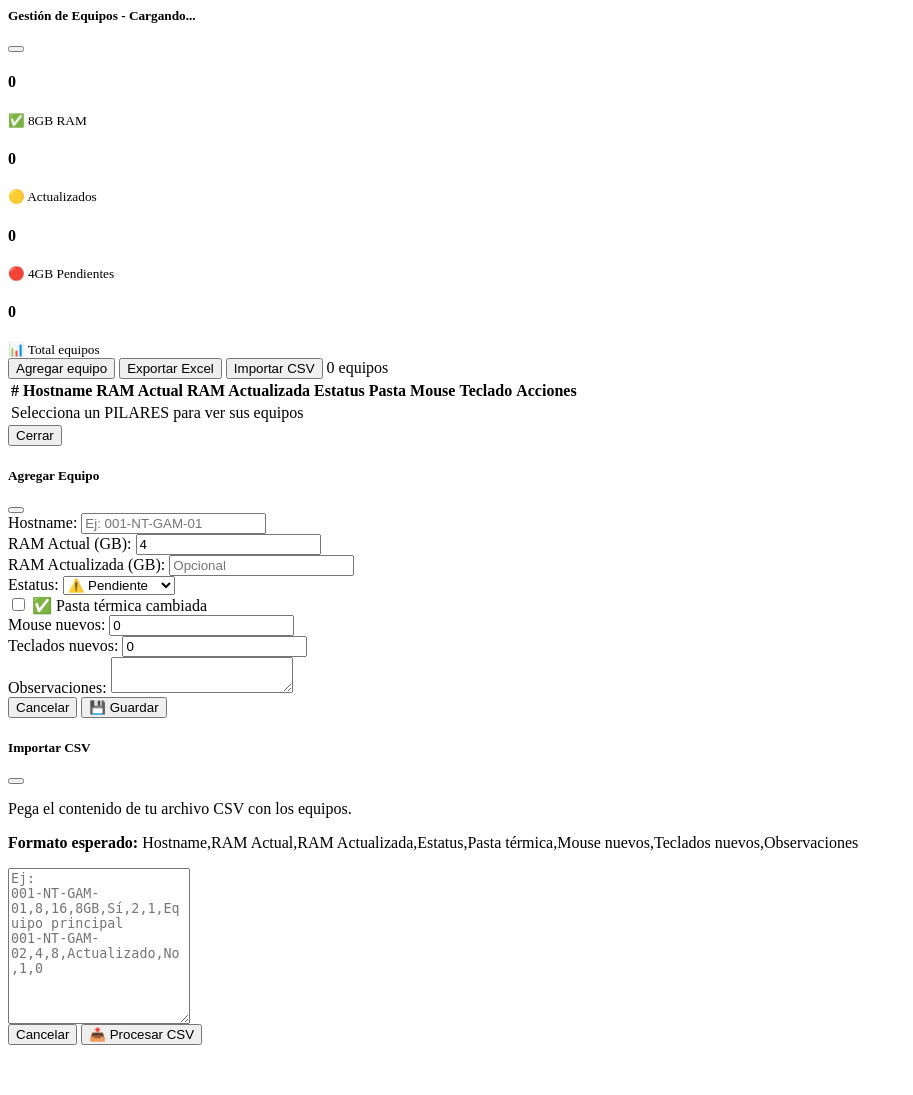
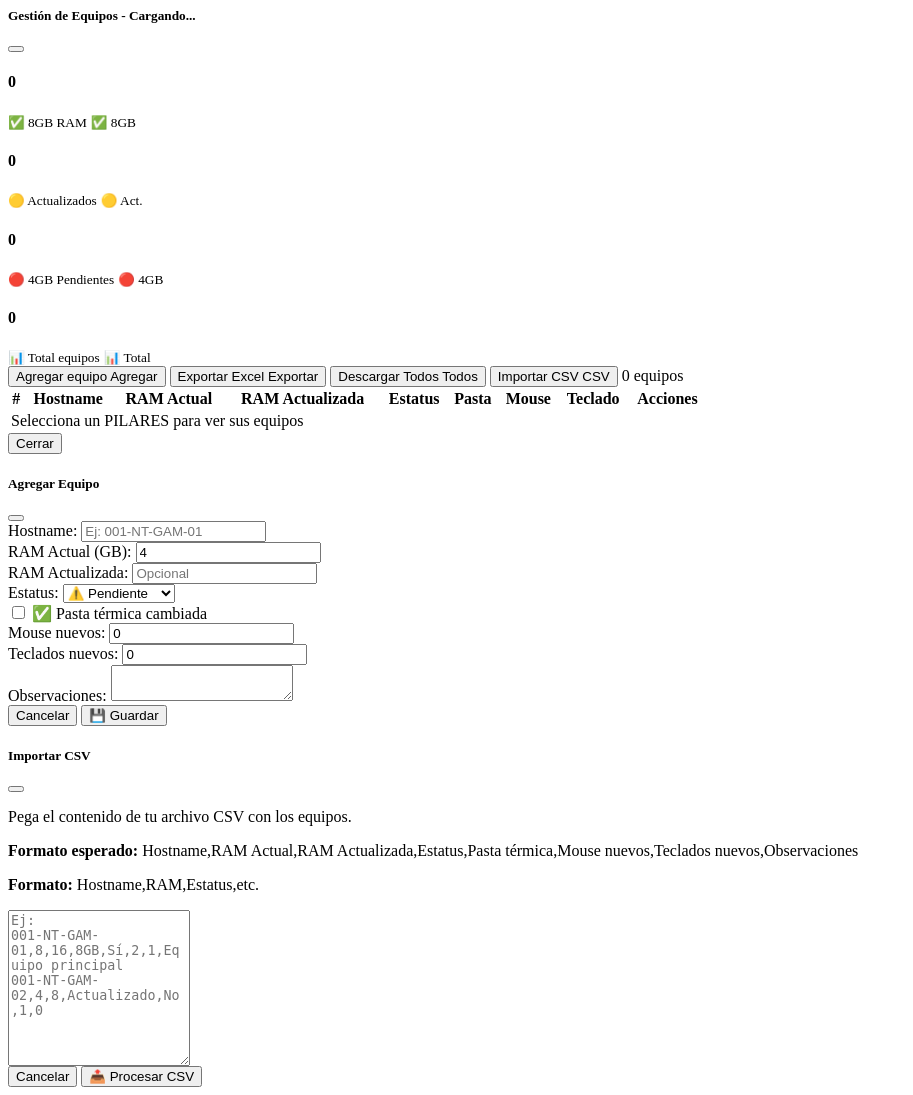
Before and after one commit to Erick25edc/panel-pilares, a Django app: template pilares/templates/pilares/modal_equipos.html in a window 1280 px wide. Shown: the whole page, without its empty margins (0-913 px from the left). Before the commit the page ends 1045 px from the top, so only its background shows below. Run offline with Django 5.2, Linux system fonts and the light colour scheme; the template is opened without the code that fills it, so the values that code supplies are empty.

Commit message:
Update modal_equipos.html

```diff
--- a/pilares/templates/pilares/modal_equipos.html
+++ b/pilares/templates/pilares/modal_equipos.html
@@ -1,84 +1,105 @@
-<!-- Modal para gestión de equipos -->
+<!-- ============================================================
+MODAL 1: GESTIÓN DE EQUIPOS (VERSIÓN RESPONSIVA)
+============================================================ -->
 <div class="modal fade" id="equiposModal" tabindex="-1" data-bs-backdrop="static">
     <div class="modal-dialog modal-xl modal-dialog-scrollable">
         <div class="modal-content">
             <div class="modal-header bg-primary text-white">
                 <h5 class="modal-title" id="equiposModalTitle">
-                    <i class="fas fa-server me-2"></i> Gestión de Equipos - <span id="pilaresNombreModal">Cargando...</span>
+                    <i class="fas fa-server me-2"></i>
+                    <span class="d-none d-sm-inline">Gestión de Equipos - </span>
+                    <span id="pilaresNombreModal">Cargando...</span>
                 </h5>
                 <button type="button" class="btn-close btn-close-white" data-bs-dismiss="modal"></button>
             </div>
             <div class="modal-body">
-                <!-- Resumen -->
+                <!-- Resumen - 2 columnas en móvil -->
                 <div class="row mb-3" id="resumenEquipos">
-                    <div class="col-md-3">
+                    <div class="col-md-3 col-6 mb-2">
                         <div class="card text-white bg-success">
-                            <div class="card-body text-center">
+                            <div class="card-body text-center py-2">
                                 <h4 class="mb-0" id="total8gb">0</h4>
-                                <small>✅ 8GB RAM</small>
+                                <small class="d-none d-sm-inline">✅ 8GB RAM</small>
+                                <small class="d-inline d-sm-none">✅ 8GB</small>
                             </div>
                         </div>
                     </div>
-                    <div class="col-md-3">
+                    <div class="col-md-3 col-6 mb-2">
                         <div class="card text-white bg-warning">
-                            <div class="card-body text-center">
+                            <div class="card-body text-center py-2">
                                 <h4 class="mb-0" id="totalActualizados">0</h4>
-                                <small>🟡 Actualizados</small>
+                                <small class="d-none d-sm-inline">🟡 Actualizados</small>
+                                <small class="d-inline d-sm-none">🟡 Act.</small>
                             </div>
                         </div>
                     </div>
-                    <div class="col-md-3">
+                    <div class="col-md-3 col-6 mb-2">
                         <div class="card text-white bg-danger">
-                            <div class="card-body text-center">
+                            <div class="card-body text-center py-2">
                                 <h4 class="mb-0" id="totalPendientes">0</h4>
-                                <small>🔴 4GB Pendientes</small>
+                                <small class="d-none d-sm-inline">🔴 4GB Pendientes</small>
+                                <small class="d-inline d-sm-none">🔴 4GB</small>
                             </div>
                         </div>
                     </div>
-                    <div class="col-md-3">
+                    <div class="col-md-3 col-6 mb-2">
                         <div class="card text-white bg-secondary">
-                            <div class="card-body text-center">
+                            <div class="card-body text-center py-2">
                                 <h4 class="mb-0" id="totalEquipos">0</h4>
-                                <small>📊 Total equipos</small>
+                                <small class="d-none d-sm-inline">📊 Total equipos</small>
+                                <small class="d-inline d-sm-none">📊 Total</small>
                             </div>
                         </div>
                     </div>
                 </div>
 
-                <!-- Botones de acción -->
+                <!-- Botones de acción - Responsivos -->
                 <div class="row mb-3">
-                    <div class="col-12">
+                    <div class="col-12 d-flex flex-wrap gap-1">
                         <button id="btnAgregarEquipoModal" class="btn btn-success btn-sm">
-                            <i class="fas fa-plus"></i> Agregar equipo
+                            <i class="fas fa-plus"></i>
+                            <span class="d-none d-sm-inline">Agregar equipo</span>
+                            <span class="d-inline d-sm-none">Agregar</span>
                         </button>
                         <button id="btnExportarEquiposExcel" class="btn btn-info btn-sm text-white">
-                            <i class="fas fa-file-excel"></i> Exportar Excel
+                            <i class="fas fa-file-excel"></i>
+                            <span class="d-none d-sm-inline">Exportar Excel</span>
+                            <span class="d-inline d-sm-none">Exportar</span>
+                        </button>
+                        <button id="btnDescargarTodosEquipos" class="btn btn-primary btn-sm">
+                            <i class="fas fa-download"></i>
+                            <span class="d-none d-sm-inline">Descargar Todos</span>
+                            <span class="d-inline d-sm-none">Todos</span>
                         </button>
                         <button id="btnImportarCSVEquipos" class="btn btn-warning btn-sm text-dark">
-                            <i class="fas fa-upload"></i> Importar CSV
+                            <i class="fas fa-upload"></i>
+                            <span class="d-none d-sm-inline">Importar CSV</span>
+                            <span class="d-inline d-sm-none">CSV</span>
                         </button>
-                        <span class="ms-3 text-muted" id="equiposInfo">0 equipos</span>
+                        <span class="ms-2 text-muted" id="equiposInfo">0 equipos</span>
                     </div>
                 </div>
 
-                <!-- Tabla de equipos -->
-                <div class="table-responsive">
-                    <table class="table table-hover table-striped" id="equiposDetalleTable">
+                <!-- Tabla de equipos - Responsiva -->
+                <div class="table-responsive" style="overflow-x: auto; -webkit-overflow-scrolling: touch;">
+                    <table class="table table-hover table-striped" id="equiposDetalleTable" style="min-width: 700px;">
                         <thead class="table-dark">
                             <tr>
                                 <th>#</th>
                                 <th>Hostname</th>
-                                <th>RAM Actual</th>
-                                <th>RAM Actualizada</th>
+                                <th class="d-none d-sm-table-cell">RAM Actual</th>
+                                <th class="d-none d-md-table-cell">RAM Actualizada</th>
                                 <th>Estatus</th>
-                                <th>Pasta</th>
-                                <th>Mouse</th>
-                                <th>Teclado</th>
+                                <th class="d-none d-lg-table-cell">Pasta</th>
+                                <th class="d-none d-sm-table-cell">Mouse</th>
+                                <th class="d-none d-sm-table-cell">Teclado</th>
                                 <th>Acciones</th>
                             </tr>
                         </thead>
                         <tbody id="equiposDetalleBody">
-                            <tr><td colspan="9" class="text-center text-muted">Selecciona un PILARES para ver sus equipos</td></tr>
+                            <tr>
+                                <td colspan="9" class="text-center text-muted">Selecciona un PILARES para ver sus equipos</td>
+                            </tr>
                         </tbody>
                     </table>
                 </div>
@@ -90,13 +111,16 @@
     </div>
 </div>
 
-<!-- Modal para agregar/editar equipo -->
+<!-- ============================================================
+MODAL 2: AGREGAR/EDITAR EQUIPO (VERSIÓN RESPONSIVA)
+============================================================ -->
 <div class="modal fade" id="editarEquipoModal" tabindex="-1">
     <div class="modal-dialog modal-dialog-scrollable">
         <div class="modal-content">
             <div class="modal-header">
                 <h5 class="modal-title" id="editarEquipoModalTitle">
-                    <i class="fas fa-edit me-2"></i> <span id="editarEquipoTitle">Agregar Equipo</span>
+                    <i class="fas fa-edit me-2"></i>
+                    <span id="editarEquipoTitle">Agregar Equipo</span>
                 </h5>
                 <button type="button" class="btn-close" data-bs-dismiss="modal"></button>
             </div>
@@ -108,12 +132,12 @@
                     <input type="text" id="editHostname" class="form-control" placeholder="Ej: 001-NT-GAM-01">
                 </div>
                 <div class="row">
-                    <div class="col-md-6 mb-3">
+                    <div class="col-6 mb-3">
                         <label class="form-label fw-bold">RAM Actual (GB):</label>
                         <input type="number" id="editRamActual" class="form-control" min="0" value="4">
                     </div>
-                    <div class="col-md-6 mb-3">
-                        <label class="form-label fw-bold">RAM Actualizada (GB):</label>
+                    <div class="col-6 mb-3">
+                        <label class="form-label fw-bold">RAM Actualizada:</label>
                         <input type="number" id="editRamActualizada" class="form-control" min="0" placeholder="Opcional">
                     </div>
                 </div>
@@ -133,11 +157,11 @@
                     </div>
                 </div>
                 <div class="row">
-                    <div class="col-md-6 mb-3">
+                    <div class="col-6 mb-3">
                         <label class="form-label fw-bold">Mouse nuevos:</label>
                         <input type="number" id="editMouseNuevo" class="form-control" min="0" value="0">
                     </div>
-                    <div class="col-md-6 mb-3">
+                    <div class="col-6 mb-3">
                         <label class="form-label fw-bold">Teclados nuevos:</label>
                         <input type="number" id="editTecladoNuevo" class="form-control" min="0" value="0">
                     </div>
@@ -155,7 +179,9 @@
     </div>
 </div>
 
-<!-- Modal para importar CSV -->
+<!-- ============================================================
+MODAL 3: IMPORTAR CSV (VERSIÓN RESPONSIVA)
+============================================================ -->
 <div class="modal fade" id="importarCSVModal" tabindex="-1">
     <div class="modal-dialog modal-lg">
         <div class="modal-content">
@@ -165,11 +191,13 @@
             </div>
             <div class="modal-body">
                 <p class="text-muted">Pega el contenido de tu archivo CSV con los equipos.</p>
-                <p><strong>Formato esperado:</strong> Hostname,RAM Actual,RAM Actualizada,Estatus,Pasta térmica,Mouse nuevos,Teclados nuevos,Observaciones</p>
-                <textarea id="csvImportText" class="form-control" rows="10" placeholder="Ej:&#10;001-NT-GAM-01,8,16,8GB,Sí,2,1,Equipo principal&#10;001-NT-GAM-02,4,8,Actualizado,No,1,0"></textarea>
+                <p class="d-none d-sm-block"><strong>Formato esperado:</strong> Hostname,RAM Actual,RAM Actualizada,Estatus,Pasta térmica,Mouse nuevos,Teclados nuevos,Observaciones</p>
+                <p class="d-block d-sm-none"><strong>Formato:</strong> Hostname,RAM,Estatus,etc.</p>
+                <textarea id="csvImportText" class="form-control" rows="10"
+                    placeholder="Ej:&#10;001-NT-GAM-01,8,16,8GB,Sí,2,1,Equipo principal&#10;001-NT-GAM-02,4,8,Actualizado,No,1,0"></textarea>
                 <div class="mt-2" id="csvImportResult"></div>
             </div>
-            <div class="modal-footer">
+            <div class="modal-footer d-flex flex-wrap gap-1">
                 <button type="button" class="btn btn-secondary" data-bs-dismiss="modal">Cancelar</button>
                 <button type="button" id="btnProcesarCSV" class="btn btn-primary">📤 Procesar CSV</button>
             </div>
```
